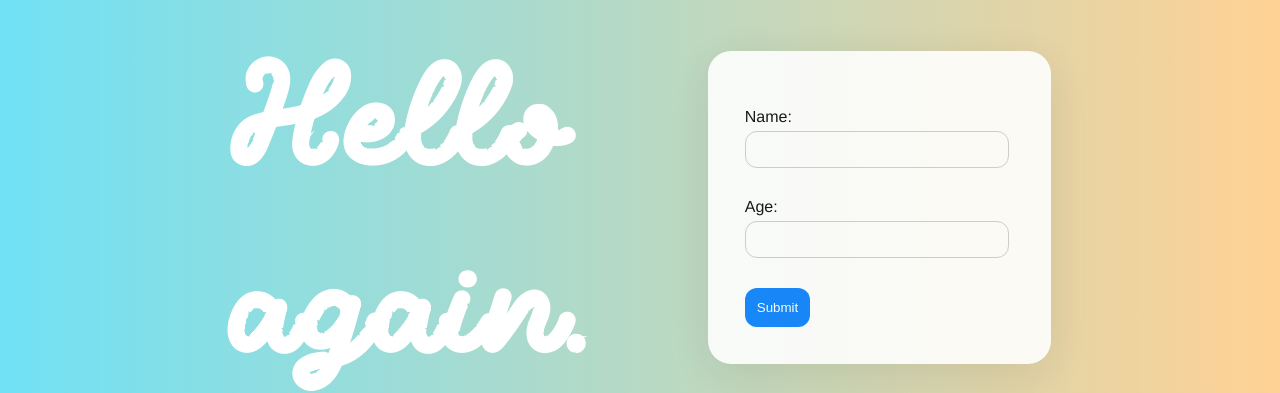
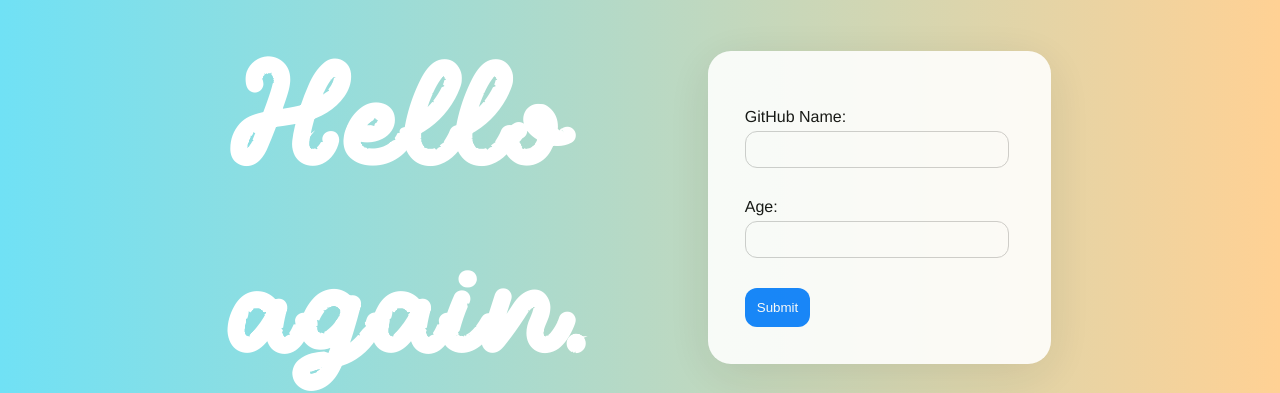
Before and after one commit to Will-JacKnight/lab_app, a Flask app: page / in a window 1280 px wide. Shown: the part 193-586 px from the top of the page. Run offline with Flask 3, Linux system fonts and the light colour scheme.

Commit message:
Change the form prompt to GitHub names

```diff
--- a/src/templates/index.html
+++ b/src/templates/index.html
@@ -129,7 +129,7 @@
             <h1 id="again"></h1>
         </div>
         <form action="/submit" method="post">
-            <label for="namefield">Name:</label>
+            <label for="namefield">GitHub Name:</label>
             <input type="text" id="namefield" name="name">
             <label for="agefield">Age:</label>
             <input type="number" id="agefield" name="age">
```
